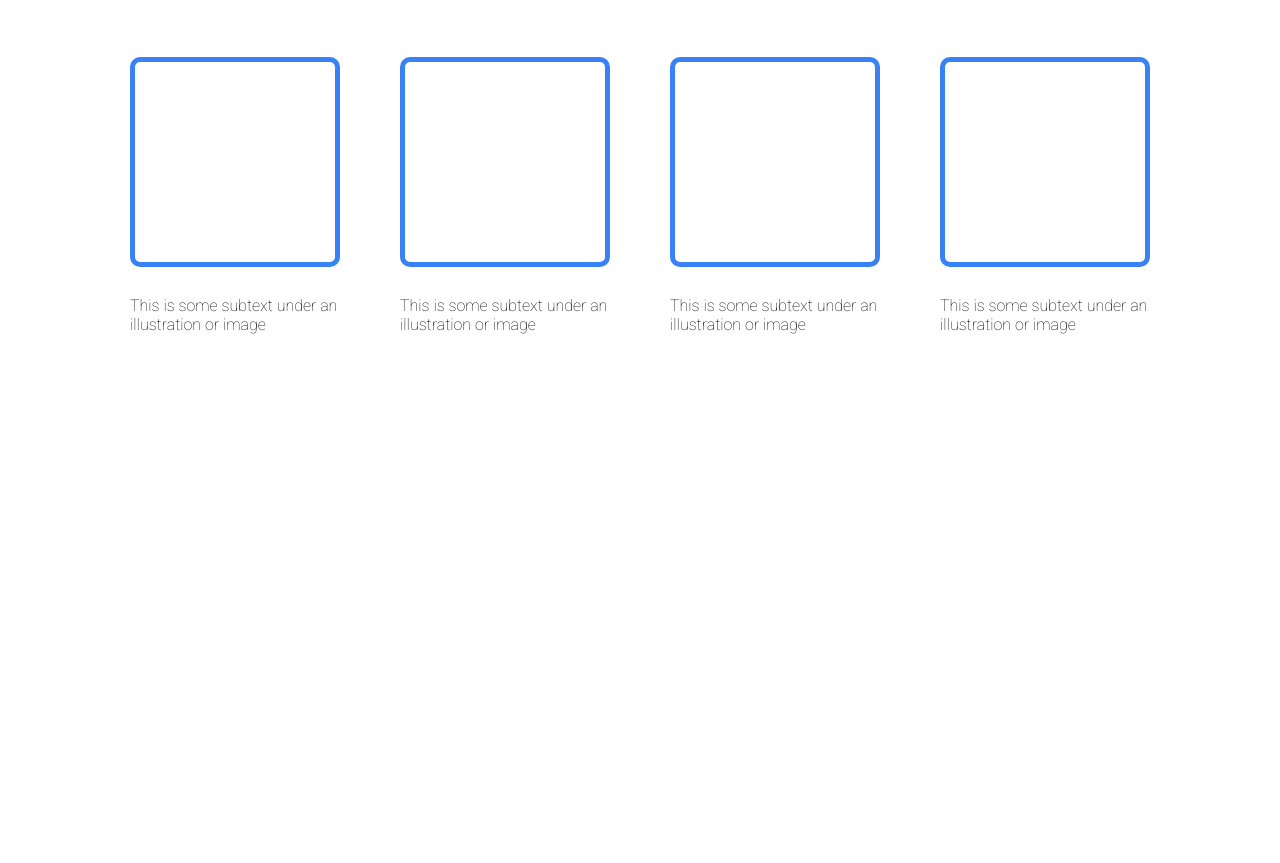
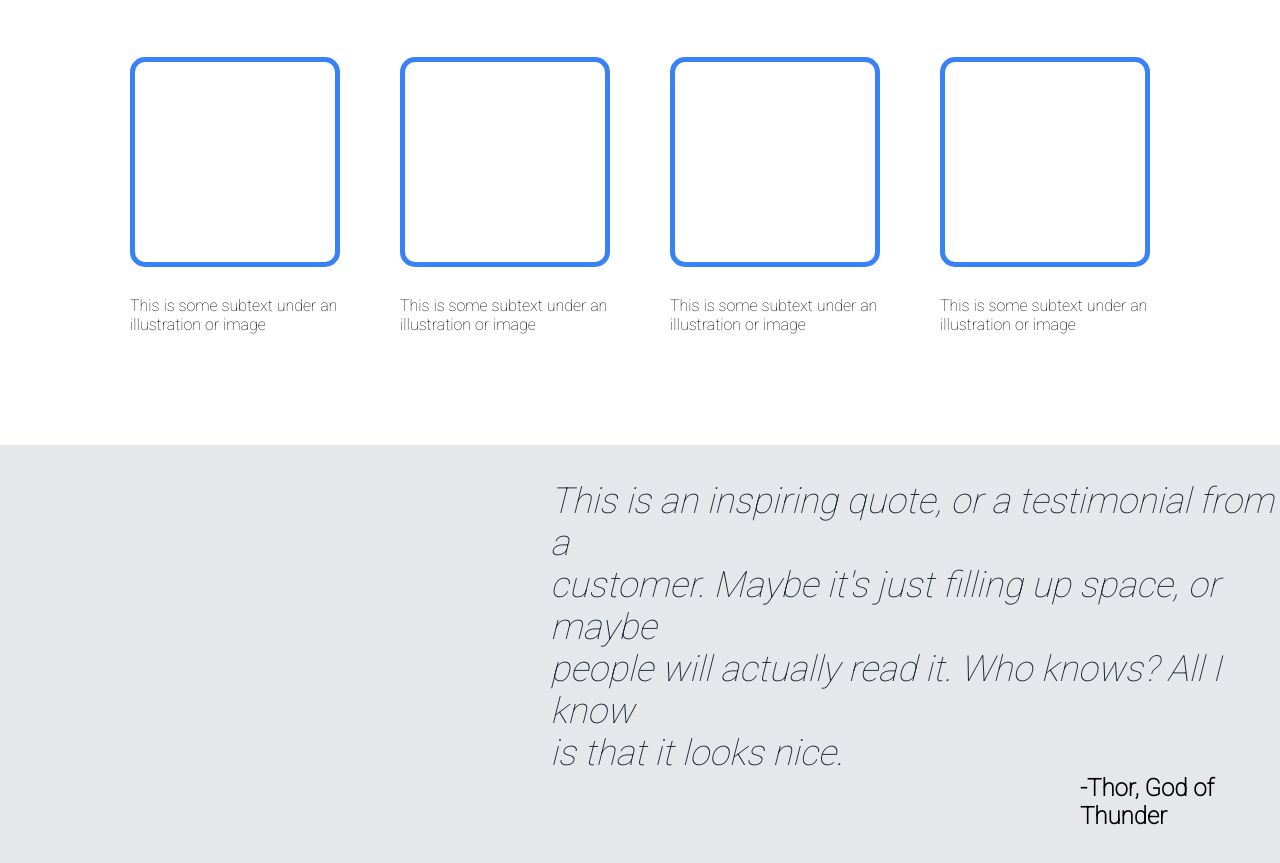
Before and after one commit to Av-gl/landing-page, a plain HTML site: page index.html in a window 1280 px wide. Shown: the part 655-1518 px from the top of the page. Before the commit the page ends 1100 px from the top, so only its background shows below. Drawn offline with Linux system fonts and the light colour scheme.

Commit message:
Added the quote on the landing page.

```diff
--- a/index.html
+++ b/index.html
@@ -72,5 +72,16 @@
             </div>
         </div>
     </div>
+    <div class="quote">
+        <div class="text">
+            This is an inspiring quote, or a testimonial from a
+            <br>customer. Maybe it's just filling up space, or maybe
+            <br>people will actually read it. Who knows? All I know
+            <br>is that it looks nice.
+        </div>
+        <div class="author">
+            -Thor, God of Thunder
+        </div>
+    </div>
 </body>
 </html>
--- a/style.css
+++ b/style.css
@@ -40,7 +40,7 @@ body {
     display: flex;
 }
 
-.hleft, .hright, .info{
+.hleft, .hright, .info, .quote{
     display: flex;
     flex-direction: column;
 }
@@ -105,7 +105,7 @@ body {
     border: 5px solid #3882F6;
     height: 200px;
     width: 200px;
-    border-radius: 10px;
+    border-radius: 15px;
 }
 
 .img-text .sec {
@@ -117,3 +117,22 @@ body {
     height: 277px;
     row-gap: 10px;
 }
+
+.quote {
+    background-color: #E5E7EB;
+    height: 420px;
+    justify-content: center;
+}
+
+.quote .text {
+    font-size: 36px;
+    font-style: italic;
+    color: #1F2937;
+    margin-left: 550px;
+}
+
+.quote .author {
+    font-size: 24px;
+    font-weight: bolder;
+    margin-left: 1080px;
+}
```
